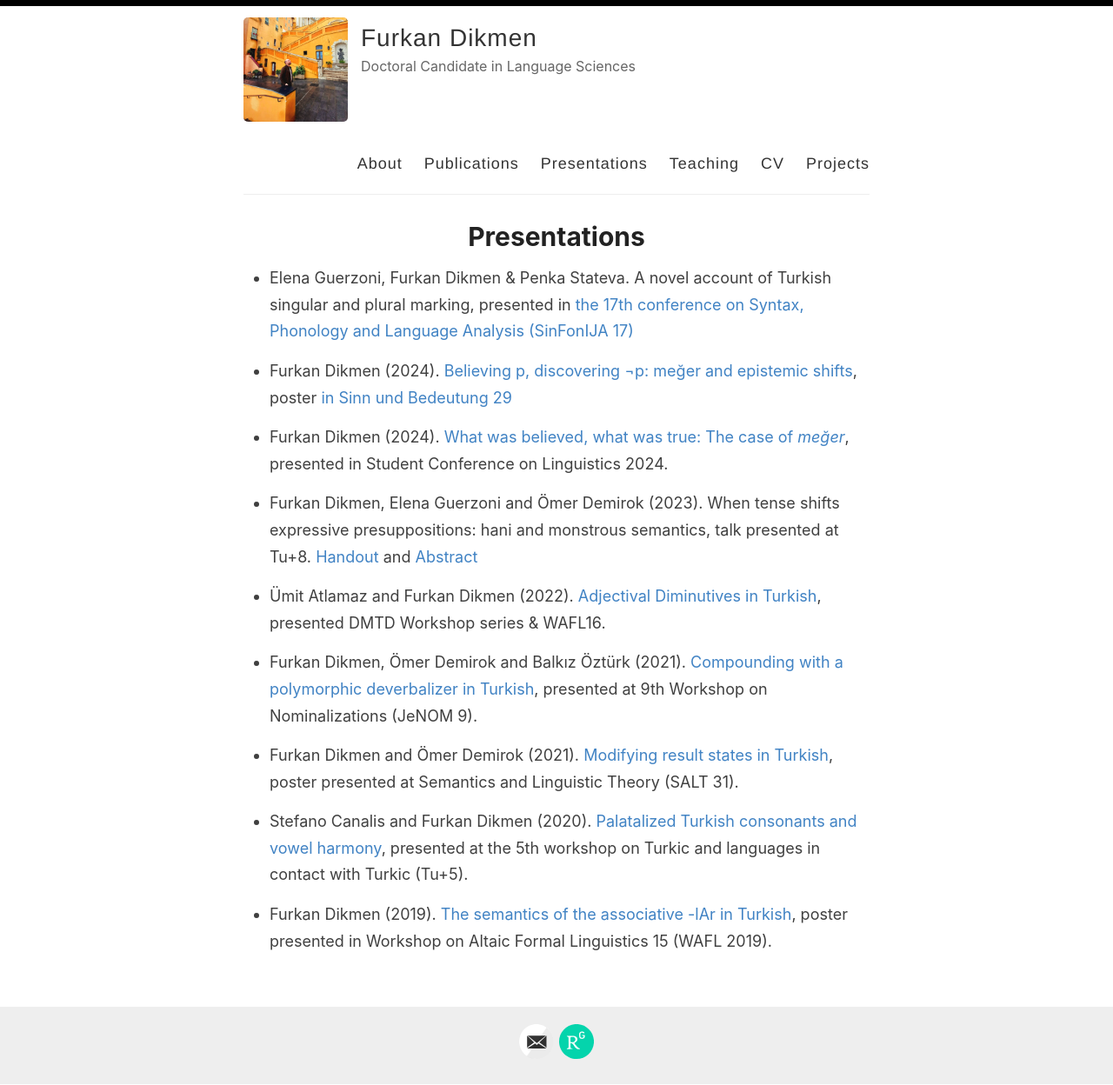
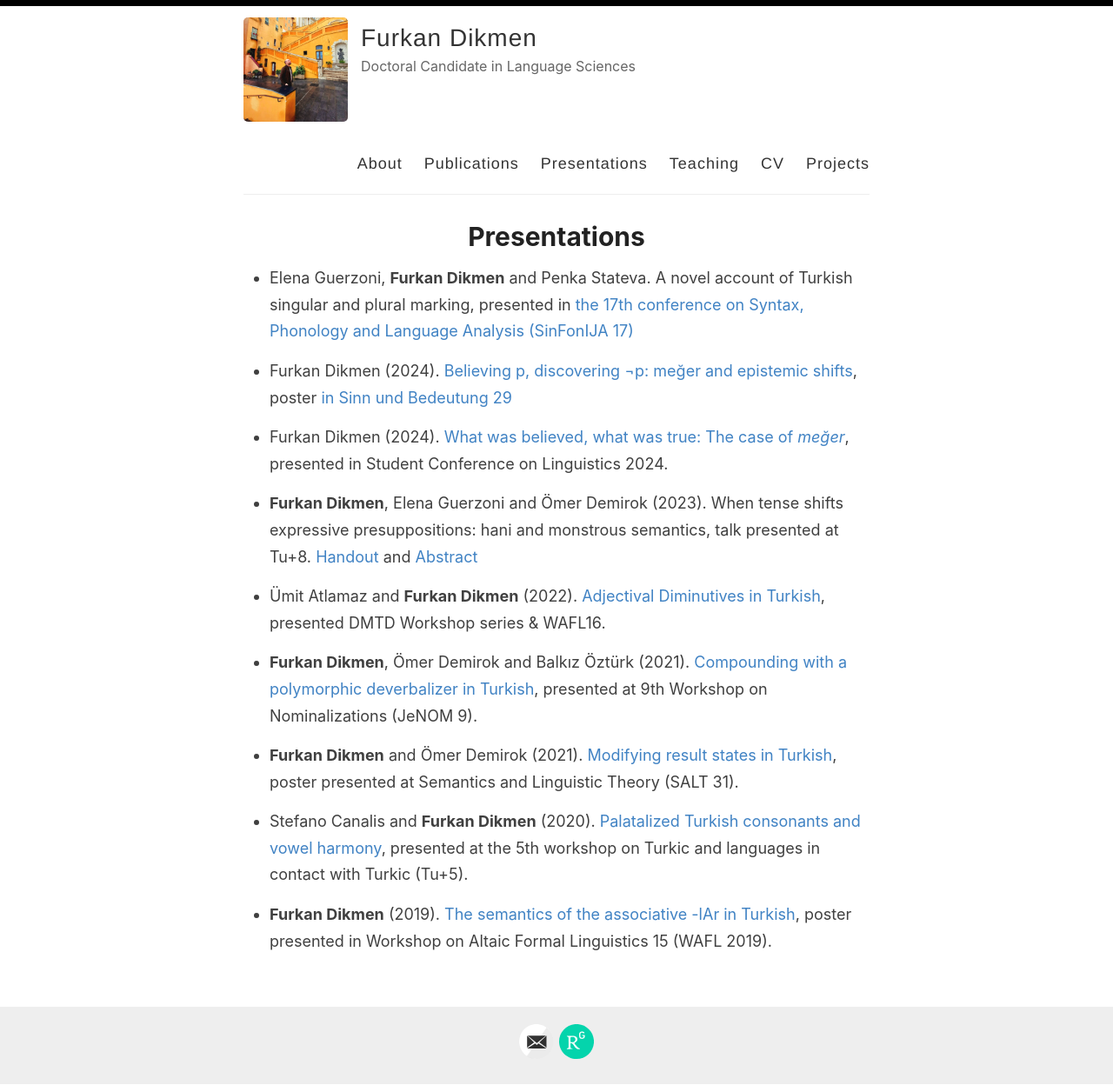
Before and after one commit to furkandikmen/furkandikmen.github.io, a Jekyll site: the page built from _pages/presentations.md, in a window 1280 px wide. Shown: the whole page at 87% size. Built offline with Jekyll 4.4.1, drawn with Linux system fonts in a browser that asks for light colours.

Commit message:
Update presentations.md

```diff
--- a/_pages/presentations.md
+++ b/_pages/presentations.md
@@ -4,20 +4,20 @@
 permalink: /presentations/
 ---
 
-- Elena Guerzoni, Furkan Dikmen & Penka Stateva. A novel account of Turkish singular and plural marking, presented in [the 17th conference on Syntax, Phonology and Language Analysis (SinFonIJA 17)](https://sites.google.com/view/sinfonija-17/home?authuser=0){:target="_blank" rel="noopener noreferrer"}
+- Elena Guerzoni, **Furkan Dikmen** and Penka Stateva. A novel account of Turkish singular and plural marking, presented in [the 17th conference on Syntax, Phonology and Language Analysis (SinFonIJA 17)](https://sites.google.com/view/sinfonija-17/home?authuser=0){:target="_blank" rel="noopener noreferrer"}
 
 - Furkan Dikmen (2024). [Believing p, discovering ¬p: meğer and epistemic shifts](https://furkandikmen.com/assets/presentations/DIKMEN .pdf){:target="_blank" rel="noopener noreferrer"}, poster [in Sinn und Bedeutung 29](https://drive.google.com/file/d/1iVKxHEO0l1wIaTzoIHKD2u2d6qM9RGf5/view){:target="_blank" rel="noopener noreferrer"}
 
 - Furkan Dikmen (2024). [What was believed, what was true: The case of _meğer_](https://furkandikmen.com/assets/presentations/SCOL24.pdf){:target="_blank" rel="noopener noreferrer"}, presented in Student Conference on Linguistics 2024.
 
-- Furkan Dikmen, Elena Guerzoni and Ömer Demirok (2023). When tense shifts expressive presuppositions: hani and monstrous semantics, talk presented at Tu+8. [Handout](https://furkandikmen.com/assets/presentations/TU+8 (3).pdf){:target="_blank" rel="noopener noreferrer"} and [Abstract](https://furkandikmen.com/assets/presentations/Tu+8-Dikmen, Guerzoni & Demirok (1).pdf){:target="_blank" rel="noopener noreferrer"}
+- **Furkan Dikmen**, Elena Guerzoni and Ömer Demirok (2023). When tense shifts expressive presuppositions: hani and monstrous semantics, talk presented at Tu+8. [Handout](https://furkandikmen.com/assets/presentations/TU+8 (3).pdf){:target="_blank" rel="noopener noreferrer"} and [Abstract](https://furkandikmen.com/assets/presentations/Tu+8-Dikmen, Guerzoni & Demirok (1).pdf){:target="_blank" rel="noopener noreferrer"}
 
-- Ümit Atlamaz and Furkan Dikmen (2022). [Adjectival Diminutives in Turkish](https://furkandikmen.com/assets/presentations/Adjectival_Dimunitives.pdf){:target="_blank" rel="noopener noreferrer"}, presented DMTD Workshop series & WAFL16.
+- Ümit Atlamaz and **Furkan Dikmen** (2022). [Adjectival Diminutives in Turkish](https://furkandikmen.com/assets/presentations/Adjectival_Dimunitives.pdf){:target="_blank" rel="noopener noreferrer"}, presented DMTD Workshop series & WAFL16.
 
-- Furkan Dikmen, Ömer Demirok and Balkız Öztürk (2021). [Compounding with a polymorphic deverbalizer in Turkish](https://sites.google.com/view/nominalizations-jenom9/program){:target="_blank" rel="noopener noreferrer"}, presented at 9th Workshop on Nominalizations (JeNOM 9).
+- **Furkan Dikmen**, Ömer Demirok and Balkız Öztürk (2021). [Compounding with a polymorphic deverbalizer in Turkish](https://sites.google.com/view/nominalizations-jenom9/program){:target="_blank" rel="noopener noreferrer"}, presented at 9th Workshop on Nominalizations (JeNOM 9).
 
-- Furkan Dikmen and Ömer Demirok (2021). [Modifying result states in Turkish](https://osf.io/g8da5/){:target="_blank" rel="noopener noreferrer"}, poster presented at Semantics and Linguistic Theory (SALT 31).
+- **Furkan Dikmen** and Ömer Demirok (2021). [Modifying result states in Turkish](https://osf.io/g8da5/){:target="_blank" rel="noopener noreferrer"}, poster presented at Semantics and Linguistic Theory (SALT 31).
 
-- Stefano Canalis and Furkan Dikmen (2020). [Palatalized Turkish consonants and vowel harmony](https://bpb-us-w2.wpmucdn.com/sites.udel.edu/dist/1/9450/files/2019/12/tunamed.pdf){:target="_blank" rel="noopener noreferrer"}, presented at the 5th workshop on Turkic and languages in contact with Turkic (Tu+5).
+- Stefano Canalis and **Furkan Dikmen** (2020). [Palatalized Turkish consonants and vowel harmony](https://bpb-us-w2.wpmucdn.com/sites.udel.edu/dist/1/9450/files/2019/12/tunamed.pdf){:target="_blank" rel="noopener noreferrer"}, presented at the 5th workshop on Turkic and languages in contact with Turkic (Tu+5).
 
-- Furkan Dikmen (2019). [The semantics of the associative -lAr in Turkish](https://furkandikmen.com/assets/presentations/WAFL 15-Furkan Dikmen.pdf){:target="_blank" rel="noopener noreferrer"}, poster presented in Workshop on Altaic Formal Linguistics 15 (WAFL 2019).
+- **Furkan Dikmen** (2019). [The semantics of the associative -lAr in Turkish](https://furkandikmen.com/assets/presentations/WAFL 15-Furkan Dikmen.pdf){:target="_blank" rel="noopener noreferrer"}, poster presented in Workshop on Altaic Formal Linguistics 15 (WAFL 2019).
```
